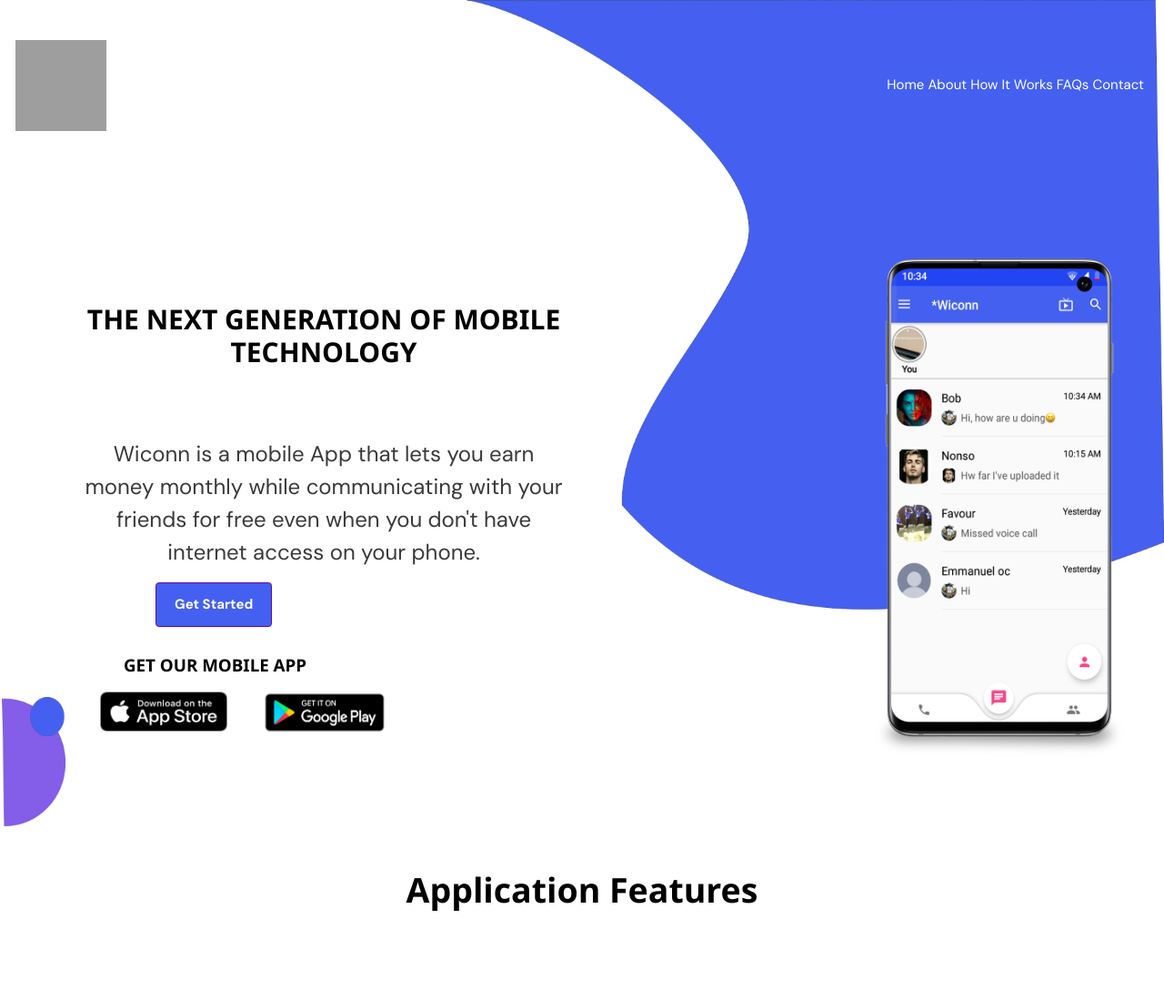
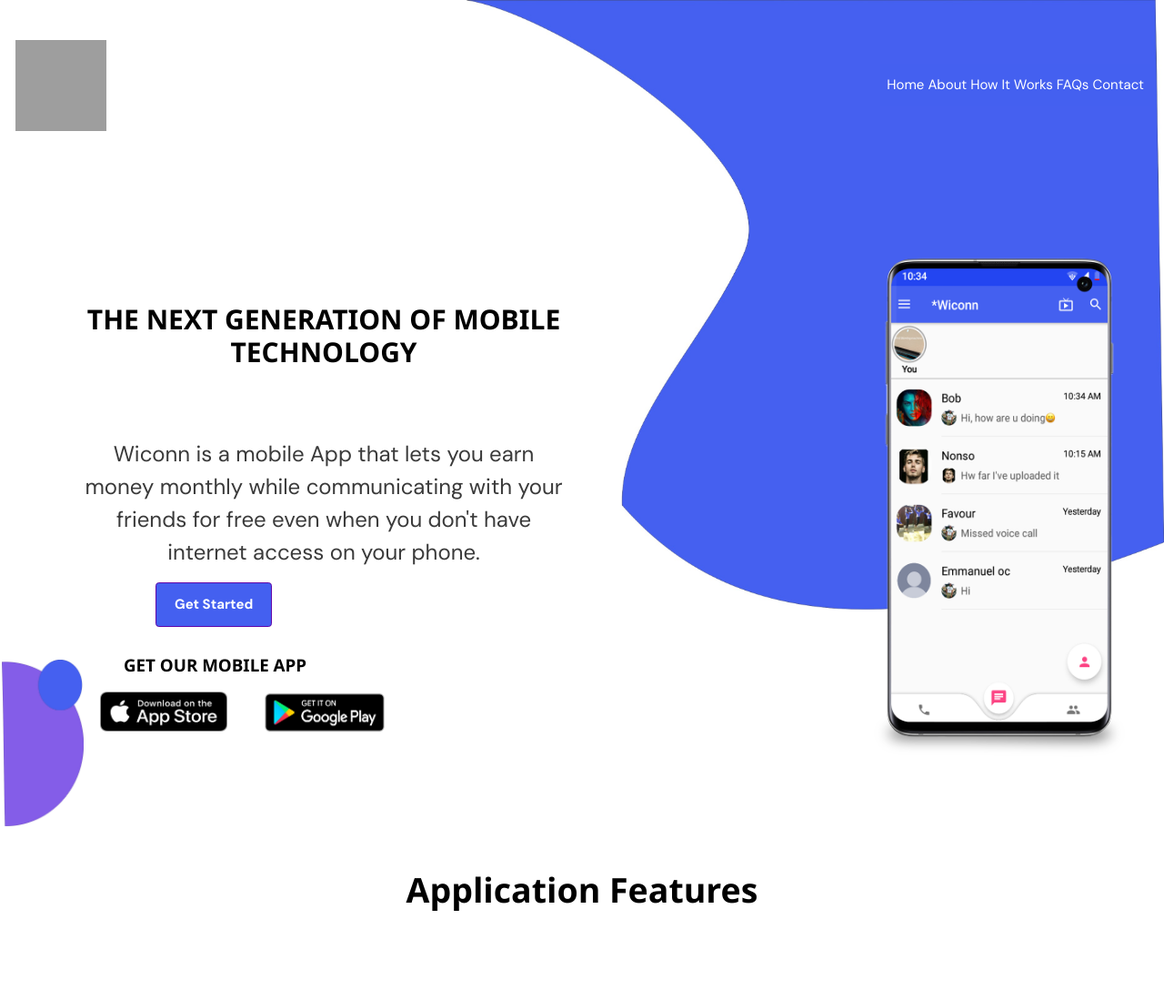
Before and after one commit to Honeson/wiconn, a Django app: page / in a window 1280 px wide. Shown: the top 1099 px of the page at 91% size. Run offline with Django 3.2, Linux system fonts and the light colour scheme; some libraries are stand-ins or nearby versions; grey boxes are pictures that could not be loaded.

Commit message:
This commit

```diff
--- a/templates/home.html
+++ b/templates/home.html
@@ -43,7 +43,7 @@
 }
 @media only screen and (min-width: 600px) {
     .foi-header.landing-header {
-        background-size: 70px, 60%;
+        background-size: 90px, 60%;
     }
 }
 
```
